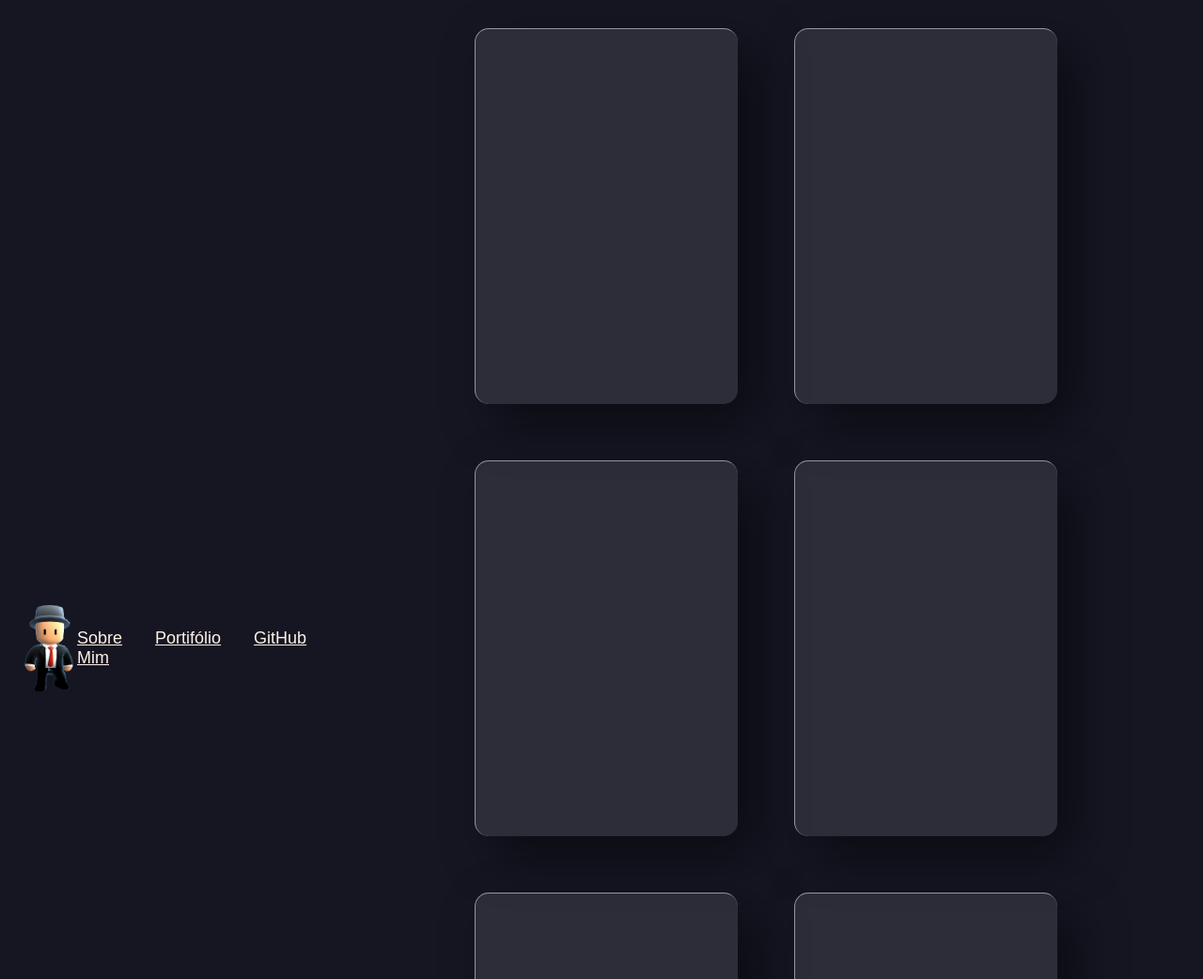
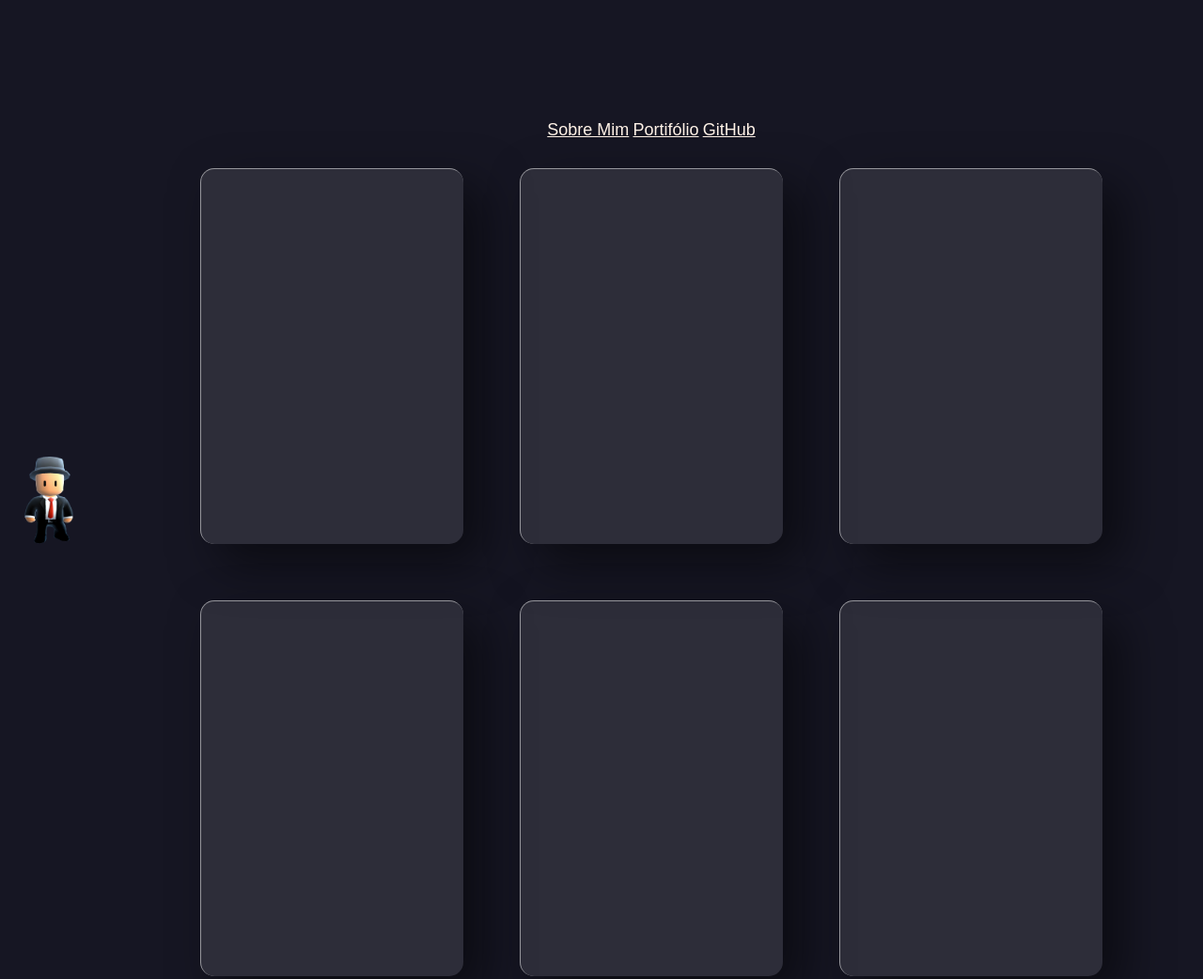
Before and after one commit to ThiagoBarbosaRS/Portif-lio-Thiago_Barbosa, a plain HTML site: page index.html in a window 1280 px wide. Shown: the top 1042 px of the page at 94% size. Drawn offline with Linux system fonts and the light colour scheme.

Commit message:
commit6
posições finais de foto

```diff
--- a/index.html
+++ b/index.html
@@ -17,17 +17,25 @@
 
 <body>
     <header class="cabecalho">
-        <img class="cabecalho-imagem" src="/img/Foto-Stumble-Guys-PNG-594x1024.png">
+        <p style="display: block;"><img class="cabecalho-imagem" src="img/Foto-Stumble-Guys-PNG-594x1024.png"></p>
+        <br>
 
-        <nav class="cabecalho-menu">
+
+
+    </header>
+
+    <main>
+        <div style="text-align: center;">
+            <p style="display: block;"><img class="cabecalho-imagem"></p>
+        <br>
+
+        <nav class="cabecalho-menu" style="display: block;">
             <a class="cabecalho-menu-item" href="#">Sobre Mim</a>
             <a class="cabecalho-menu-item" href="portifolio.html">Portifólio</a>
             <a class="cabecalho-menu-item" href="https://github.com/ThiagoBarbosaRS">GitHub</a>
         </nav>
 
-    </header>
-
-    <main>
+        </div>
         <div class="container">
             <div class="card">
                 <div class="content">
```
